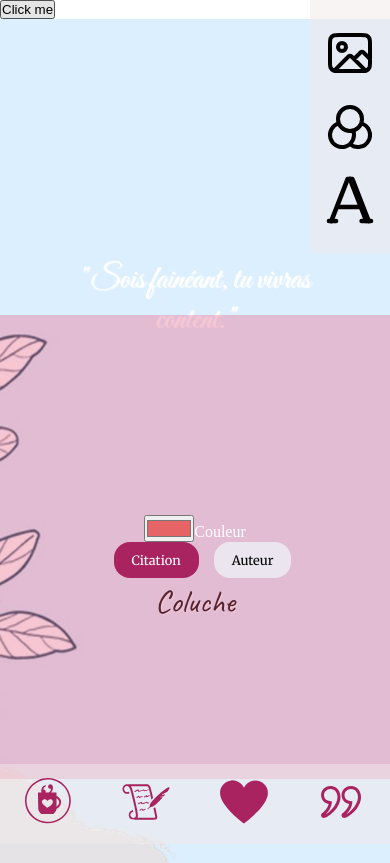
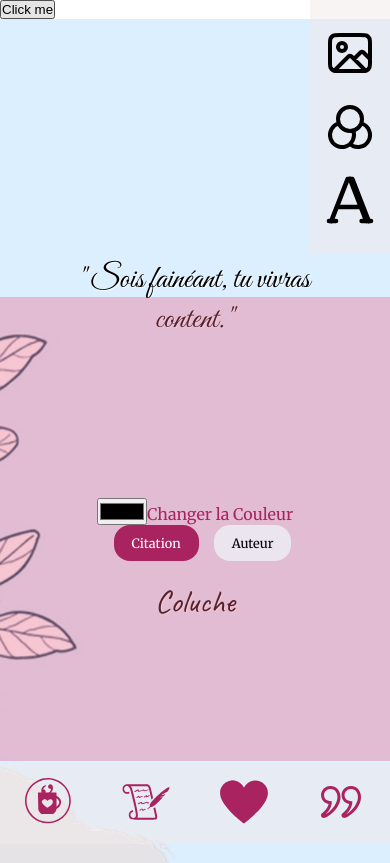
Before and after one commit to jneda/mpp-next, a Next.js app: page /editor in a window 390 px wide. Both pictures are taken after a click on the icon 350 px from the left and 126 px from the top of the page. Built offline with nearby package versions, Linux system fonts and the light colour scheme; a web font is replaced by a local one.

Commit message:
correction responsive

```diff
--- a/src/components/QuoteEditor/Editors/ColorEditor.jsx
+++ b/src/components/QuoteEditor/Editors/ColorEditor.jsx
@@ -24,8 +24,8 @@ export default function ColorEditor(props) {
     >
         <div>
         <input type="color" id="head" name="head"
-              defaultValue="#e66465" onInput={handleColorChange}/>
-        <label htmlFor="head">Couleur</label>
+              defaultValue="#0000" onInput={handleColorChange}/>
+        <label className={`${fonts.merriweather.className} ${styles.labelColor}`} htmlFor="head">Changer la Couleur</label>
       </div>
       <div>
           <button className={`${fonts.merriweather.className} ${styles.selectedBtn}`} id="quote" disabled={selectedText == "quote"} onClick={selectText}>Citation</button>
--- a/src/components/QuoteEditor/Editors/Editor.module.css
+++ b/src/components/QuoteEditor/Editors/Editor.module.css
@@ -94,6 +94,10 @@
 
 }
 
+.labelColor {
+  color: #A92360;
+}
+
 .selectedBtn:disabled {
   background-color: #A92360;
   color: #FFFF;
@@ -159,7 +163,7 @@
   .editor {
     position: absolute;
     height:55vh;
-    top: 37.3vh;
+    top: 35.2vh;
     left: 0;
     right: 0;
     bottom: 0;
@@ -189,7 +193,7 @@
   .editor {
     position: absolute;
     height:55vh;
-    top: 37vh;
+    top: 35.2vh;
     left: 0;
     right: 0;
     bottom: 0;
@@ -216,7 +220,7 @@
   .editor {
     position: absolute;
     height: 50vh;
-    top: 42.5vh;
+    top: 40.2vh;
     left: 0;
     right: 0;
     bottom: 0;
@@ -241,7 +245,7 @@
   .editor {
     position: absolute;
     height: 50vh;
-    top: 42.5vh;
+    top: 40.2vh;
     left: 0;
     right: 0;
     bottom: 0;
@@ -265,7 +269,7 @@
   .editor {
     position: absolute;
     height: 54vh;
-    top: 38.5vh;
+    top: 36.2vh;
     left: 0;
     right: 0;
     bottom: 0;
@@ -292,7 +296,7 @@
   .editor {
     position: absolute;
     height: 54vh;
-    top: 38.6vh;
+    top: 36.2vh;
     left: 0;
     right: 0;
     bottom: 0;
--- a/src/components/QuoteEditor/QuoteEditor.jsx
+++ b/src/components/QuoteEditor/QuoteEditor.jsx
@@ -20,7 +20,8 @@ export default function QuoteEditor() {
       contentFontSize: "2rem",
       authorFont: "caveat",
       authorFontSize: "2em",
-      fgColor: "white",
+      fgColor: "#00000",
+      fgaColor:"#00000",
       bgColor: "#00000000",
     };
 
```
